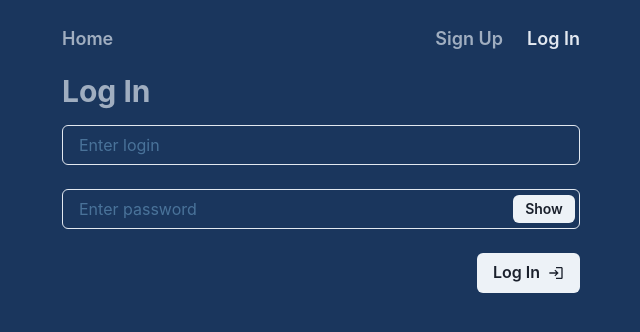
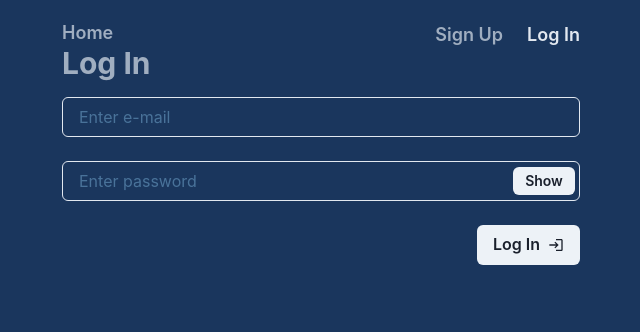
Before and after one commit to Kostya-Romanovskyi/goit-react-hw-08-phonebook, a React (Create React App) app: page /phonebook-react/login in a window 1280 px wide. Shown: the top 332 px of the page, without its empty margins (319-959 px from the left). Built offline with nearby package versions, Linux system fonts and the light colour scheme.

Commit message:
fixed styles and regular expressions

```diff
--- a/src/components/Form/Form.jsx
+++ b/src/components/Form/Form.jsx
@@ -82,12 +82,12 @@ const Form = () => {
       <Input
         placeholder="Enter contact name"
         mb={4}
-                color='#A0AEC0'
+        color="#A0AEC0"
         onChange={handleChange}
         type="text"
         value={name}
         name="name"
-                pattern="^[a-zA-Zа-яА-Я]+(([' -][a-zA-Zа-яА-Я ])?[a-zA-Zа-яА-Я]*)*$"
+        pattern="^[A-Za-z\s]+$"
         title="Name may contain only letters, apostrophe, dash and spaces. For example Adrian, Jacob Mercer, Charles de Batz de Castelmore d'Artagnan"
         id="name"
       />
@@ -101,12 +101,12 @@ const Form = () => {
         <Input
           placeholder="Enter contact number"
           mb={6}
-                    color='#A0AEC0'
+          color="#A0AEC0"
           onChange={handleChange}
           value={number}
           type="tel"
           name="number"
-                    pattern="\+?\d{1,4}?[-.\s]?\(?\d{1,3}?\)?[-.\s]?\d{1,4}[-.\s]?\d{1,4}[-.\s]?\d{1,9}"
+          pattern="^\+?\d+$"
           title="Phone number must be digits and can contain spaces, dashes, parentheses and can start with +"
           id="number"
         />
--- a/src/components/HeaderApp/HeaderApp.jsx
+++ b/src/components/HeaderApp/HeaderApp.jsx
@@ -1,50 +1,58 @@
-import { Link, Outlet, useLocation } from "react-router-dom"
-import { Suspense } from "react"
-import { useSelector } from "react-redux"
-import { getIsLoggedIn } from "redux/auth/authSlice"
-import { Link as ChakraLink, Flex, Spacer, Box } from '@chakra-ui/react'
-import UserMenu from "components/UserMenu/UserMenu"
-import AuthNav from "components/authNav/AuthNav"
-
+import { Link, Outlet, useLocation } from 'react-router-dom';
+import { Suspense } from 'react';
+import { useSelector } from 'react-redux';
+import { getIsLoggedIn } from 'redux/auth/authSlice';
+import { Link as ChakraLink, Flex, Spacer } from '@chakra-ui/react';
+import UserMenu from 'components/UserMenu/UserMenu';
+import AuthNav from 'components/authNav/AuthNav';
+import { FlexContainer, Box, NavItems } from './HeaderApp.styled';
 
 const HeaderApp = () => {
-    const isLoggedIn = useSelector(getIsLoggedIn)
-    const { pathname } = useLocation()
+  const isLoggedIn = useSelector(getIsLoggedIn);
+  const { pathname } = useLocation();
   return (
     <div>
-            <Box py={6}>
-                <Flex alignItems='center'>
+      <Box>
+        <FlexContainer alignItems="center" justifyContent="space-between">
+          <NavItems>
             <ChakraLink
               mt={1}
-                        fontSize='lg'
-                        lineHeight='normal'
-                        fontWeight='semibold'
-                        color={pathname === '/' ? "#E2E8F0" : "#A0AEC0"}
+              fontSize="lg"
+              lineHeight="normal"
+              fontWeight="semibold"
+              color={pathname === '/' ? '#E2E8F0' : '#A0AEC0'}
               as={Link}
-                        to='/'>Home</ChakraLink>
+              to="/"
+            >
+              Home
+            </ChakraLink>
 
-
-                    {isLoggedIn &&
+            {isLoggedIn && (
               <ChakraLink
                 mt={1}
                 ml={4}
-                            fontSize='lg'
-                            lineHeight='normal'
-                            fontWeight='semibold'
-                            color={pathname === '/contacts' ? "#E2E8F0" : "#A0AEC0"}
+                fontSize="lg"
+                lineHeight="normal"
+                fontWeight="semibold"
+                color={pathname === '/contacts' ? '#E2E8F0' : '#A0AEC0'}
                 as={Link}
-                            to="/contacts">Phonebook</ChakraLink>
-                    }
-                    <Spacer />
+                to="/contacts"
+              >
+                Phonebook
+              </ChakraLink>
+            )}
+          </NavItems>
+
+          {/* <Spacer /> */}
 
           {isLoggedIn ? <UserMenu /> : <AuthNav />}
-                </Flex>
+        </FlexContainer>
       </Box>
 
       <Suspense fallback={<div>Loading...</div>}>
         <Outlet />
       </Suspense>
     </div>
-    )
-}
-export default HeaderApp
+  );
+};
+export default HeaderApp;
--- /dev/null
+++ b/src/components/HeaderApp/HeaderApp.styled.js
@@ -0,0 +1,22 @@
+import styled from '@emotion/styled';
+
+export const FlexContainer = styled.div`
+  display: flex;
+  align-items: center;
+  justify-content: space-between;
+  flex-direction: row;
+
+  @media screen and (max-width: 768px) {
+    flex-direction: column;
+  }
+`;
+
+export const Box = styled.div`
+  padding-top: 20px;
+`;
+
+export const NavItems = styled.div`
+  @media screen and (max-width: 768px) {
+    padding-bottom: 20px;
+  }
+`;
--- a/src/components/ListItem/ListItem.jsx
+++ b/src/components/ListItem/ListItem.jsx
@@ -1,30 +1,32 @@
 import PropTypes from 'prop-types';
-import { useDispatch } from "react-redux";
+import { useDispatch } from 'react-redux';
 import { deleteContact } from 'redux/operations';
 import { Button, Text, Flex, Spacer } from '@chakra-ui/react';
 import { AvatarGeneratorContacts } from 'images/avatar';
-
+import { Item, Name, Number } from './ListItem.style';
 
 const ListItem = ({ id, name, number }) => {
-    const dispatch = useDispatch()
+  const dispatch = useDispatch();
 
-    const handleDeleteContact = () => dispatch(deleteContact(id))
+  const handleDeleteContact = () => dispatch(deleteContact(id));
 
   return (
-        <Flex as='li' alignItems='center' justifyContent='space-between' mb={6}>
+    <Item>
       <AvatarGeneratorContacts />
-            <Text as='b' color='#A0AEC0'>{name}</Text>
-            <Text as='b' color='#A0AEC0' ml={4}>{number}</Text>
+      <Name>{name}</Name>
+      <Number>{number}</Number>
       <Spacer />
-            <Button onClick={handleDeleteContact} type='button'>delete</Button>
-        </Flex>
-    )
-}
+      <Button onClick={handleDeleteContact} type="button">
+        delete
+      </Button>
+    </Item>
+  );
+};
 
-export default ListItem
+export default ListItem;
 
 ListItem.propTypes = {
   id: PropTypes.string.isRequired,
   name: PropTypes.string.isRequired,
   number: PropTypes.string.isRequired,
-}
+};
--- /dev/null
+++ b/src/components/ListItem/ListItem.style.js
@@ -0,0 +1,29 @@
+import styled from '@emotion/styled';
+
+export const Item = styled.li`
+  display: flex;
+  flex-direction: column;
+  align-items: center;
+
+  @media screen and (min-width: 480px) {
+    flex-direction: row;
+  }
+`;
+
+export const Name = styled.p`
+  font-size: 20px;
+  font-weight: 700;
+  color: #a0aec0;
+  margin-bottom: 7px;
+`;
+
+export const Number = styled.p`
+  font-size: 20px;
+  font-weight: 700;
+  color: #a0aec0;
+  margin-bottom: 7px;
+
+  @media screen and (min-width: 480px) {
+    margin-left: 20px;
+  }
+`;
--- a/src/components/Section/Section.styled.jsx
+++ b/src/components/Section/Section.styled.jsx
@@ -2,6 +2,4 @@ import styled from '@emotion/styled';
 
 export const SubSection = styled.section`
   max-width: 100%;
-
-  margin-left: 20px;
 `;
--- a/src/components/Section/SectionTitle.styled.jsx
+++ b/src/components/Section/SectionTitle.styled.jsx
@@ -3,9 +3,7 @@ import styled from '@emotion/styled';
 export const TitleSection = styled.section`
   max-width: 300px;
 
-  margin-left: 20px;
   margin-top: 20px;
 
   padding-bottom: 50px;
-
 `;
--- a/src/components/UserMenu/UserMenu.jsx
+++ b/src/components/UserMenu/UserMenu.jsx
@@ -1,26 +1,32 @@
-import { useSelector } from "react-redux"
-import { getUserName } from "redux/auth/authSlice"
-import { useDispatch } from "react-redux"
-import { logOut } from "redux/auth/authOperations"
-import { Button } from '@chakra-ui/react'
-import { ImExit } from 'react-icons/im'
-import { Flex, Spacer, Text } from "@chakra-ui/react"
-import { AvatarGeneratorUser } from "images/avatar"
-
+import { useSelector } from 'react-redux';
+import { getUserName } from 'redux/auth/authSlice';
+import { useDispatch } from 'react-redux';
+import { logOut } from 'redux/auth/authOperations';
+import { Button } from '@chakra-ui/react';
+import { ImExit } from 'react-icons/im';
+import { Flex, Spacer, Text } from '@chakra-ui/react';
+import { AvatarGeneratorUser } from 'images/avatar';
+import { Styledtext } from './UserMenu.styled';
 
 const UserMenu = () => {
-    const userName = useSelector(getUserName)
-    const dispatch = useDispatch()
-    return (
-        <Flex alignItems='center'>
-            <Text as='b' color='#A0AEC0' mt={2}>Welcome, {userName}</Text>
-            <AvatarGeneratorUser />
+  const userName = useSelector(getUserName);
+  const dispatch = useDispatch();
+  return (
+    <Flex alignItems="center">
+      <Styledtext >Welcome, {userName}</Styledtext>
+      <AvatarGeneratorUser />
 
+      <Spacer ml={6} />
 
-            <Spacer ml={6} />
-
-            <Button size='sm' rightIcon={<ImExit />} type="button" onClick={() => dispatch(logOut())}>Logout</Button>
-        </Flex>
-    )
-}
-export default UserMenu
+      <Button
+        size="sm"
+        rightIcon={<ImExit />}
+        type="button"
+        onClick={() => dispatch(logOut())}
+      >
+        Logout
+      </Button>
+    </Flex>
+  );
+};
+export default UserMenu;
--- /dev/null
+++ b/src/components/UserMenu/UserMenu.styled.js
@@ -0,0 +1,17 @@
+import styled from '@emotion/styled';
+
+export const Styledtext = styled.p`
+  font-size: 13px;
+  color: #a0aec0;
+
+  max-width: 80px;
+
+  @media screen and (min-width: 400px) {
+    flex-direction: column;
+
+    max-width: 120px;
+
+    font-weight: 700;
+    font-size: 20px;
+  }
+`;
--- a/src/images/avatar.js
+++ b/src/images/avatar.js
@@ -1,12 +1,8 @@
 import { BigHead } from '@bigheads/core';
 
 export const AvatarGeneratorContacts = () => {
-  return <BigHead width="70px" height="70px" />;
+  return <BigHead width="70px" height="70px" style={{ marginBottom: 10 }} />;
 };
-
-// export const AvatarGeneratorUser = () => {
-//   return <BigHead width="50px" height="50px" />;
-// };
 
 export const AvatarGeneratorUser = () => {
   return (
--- a/src/views/LoginView.js
+++ b/src/views/LoginView.js
@@ -53,7 +53,7 @@ const LoginView = () => {
       <form onSubmit={handleSubmit} autoComplete="off">
         <label>
           <Input
-            placeholder="Enter login"
+            placeholder="Enter e-mail"
             _placeholder={{ opacity: 0.4, color: '#90CDF4' }}
             color="#A0AEC0"
             mb={6}
```
Lines whose indentation alone changed are shown as unchanged.
